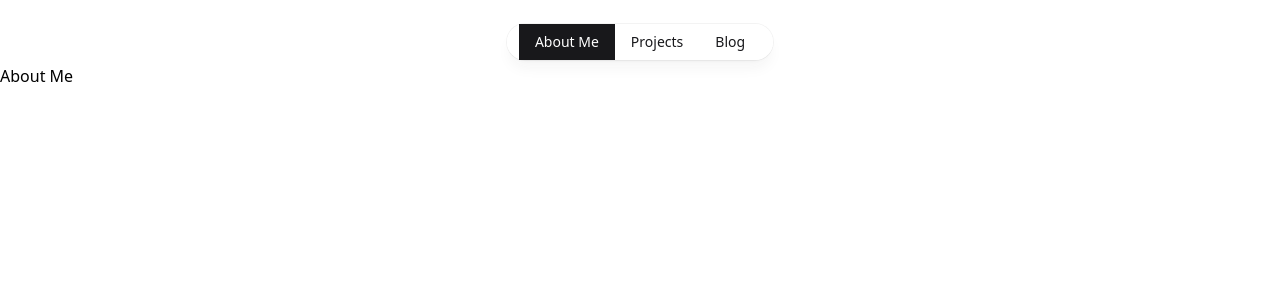
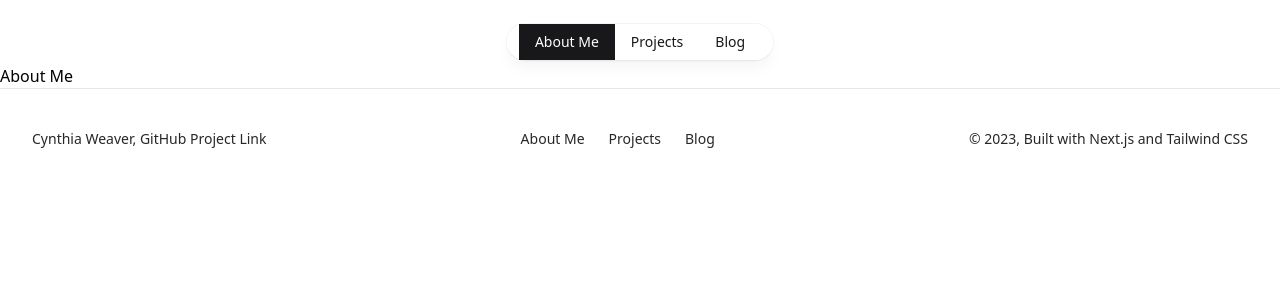
Before and after one commit to CynthiaWeaver-Jeannine/Cynthia_Weaver-Portfolio, a Next.js app: page / in a window 1280 px wide. Shown: the top 300 px of the page. Built offline with nearby package versions, Linux system fonts and the light colour scheme.

Commit message:
added footer and footer content

```diff
--- a/components/layout.tsx
+++ b/components/layout.tsx
@@ -29,12 +29,39 @@
             </ul>
         </nav>
     </div> ) }
+type FooterLinkProps = {
+    text: string
+    url: string
+}
+
+function FooterLink(props: FooterLinkProps) {
+    let {url, text} = props;
+    return <a className="transition hover:text-blue-500" href={url}>{text}</a>
+}
+
+function Footer() {
+    return <footer className="pt-10 px-8 pb-16 border-t">
+        <div className="flex justify-between gap-6">
+            <div className="flex gap-6 text-sm font-medium text-zinc-800">
+                <p className="text-sm text-zinc-800">Cynthia Weaver, <a className="transition hover:text-blue-500" href="https://github.com/CynthiaWeaver-Jeannine/Cynthia_Weaver-Portfolio" >GitHub Project Link</a>
+                </p>
+            </div>
+            <div className="flex gap-6 text-sm font-medium text-zinc-800">
+                <FooterLink text={"About Me"} url="/" />
+                <FooterLink text={"Projects"} url="/projects" />
+                <FooterLink text={"Blog"} url="/blog" />
+            </div>
+            <p className="text-sm text-zinc-800">© 2023, Built with <a className="transition hover:text-blue-500" href="https://nextjs.org/">Next.js</a> and <a className="transition hover:text-blue-500" href="https://tailwindcss.com/">Tailwind CSS</a></p>
+        </div>
+    </footer>
+}
 
 export default function Layout({children}: any) {
     return (
         <>
-        <Navbar pageId={children.props.pageId}/>
+        <Navbar pageId={children.props.pageId} />
         <main>{children}</main>
+        <Footer />
         </>
     )
 }
```
